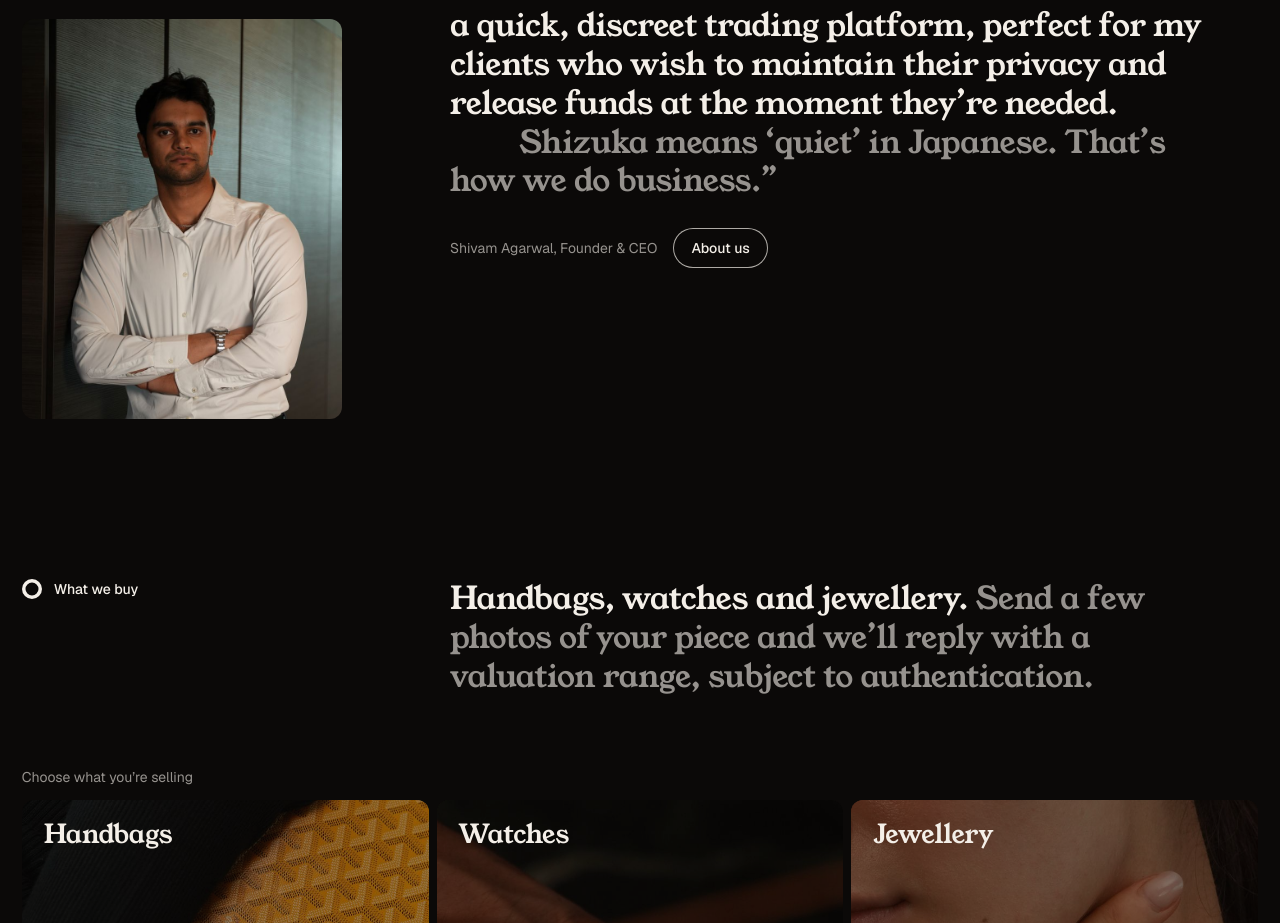
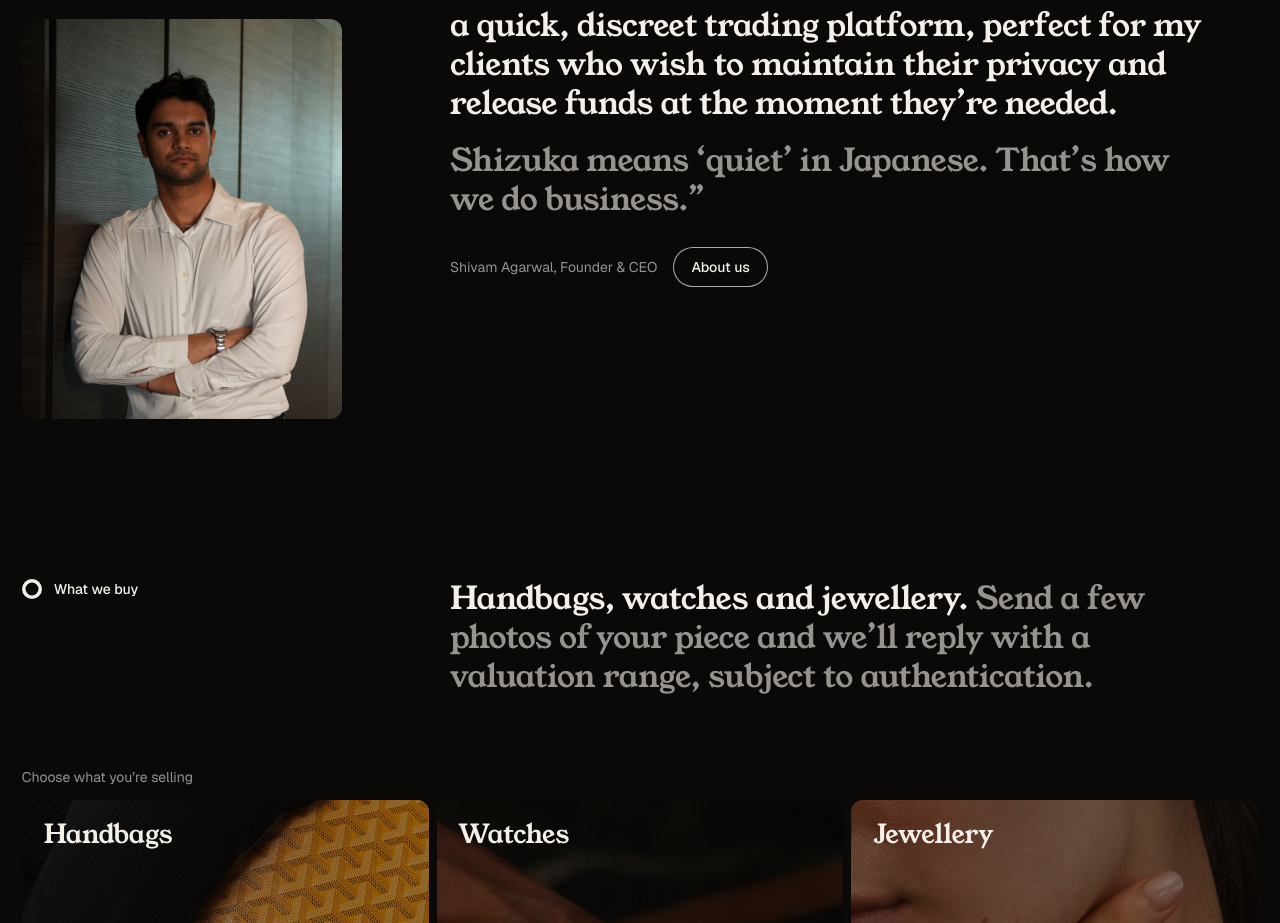
Before and after one commit to designerdxx/shizuka-landing-c, a Next.js app: page / in a window 1280 px wide. Shown: the part 1093-2016 px from the top of the page. Built offline with nearby package versions, Linux system fonts and the light colour scheme; no server answers.

Commit message:
Align the founder quote paragraphs to one left edge

```diff
--- a/app/globals.css
+++ b/app/globals.css
@@ -87,7 +87,7 @@ body{margin:0;background:#0B0908}
 .lab{display:flex;align-items:center;gap:12px;font:500 14px/1 var(--font-ui),system-ui,sans-serif}
 .lab svg{flex:none}
 .big{font:400 clamp(26px,2.45vw,36px)/1.24 var(--font-display),Georgia,serif;letter-spacing:-.01em;max-width:24em}
-.big+.big{text-indent:2.2em}
+.big+.big{margin-top:.6em}
 .big .dim{color:var(--dim)}
 .after{margin-top:28px;display:flex;gap:16px;align-items:center;flex-wrap:wrap}
 .after small{font-size:14px;color:var(--dim)}
```
